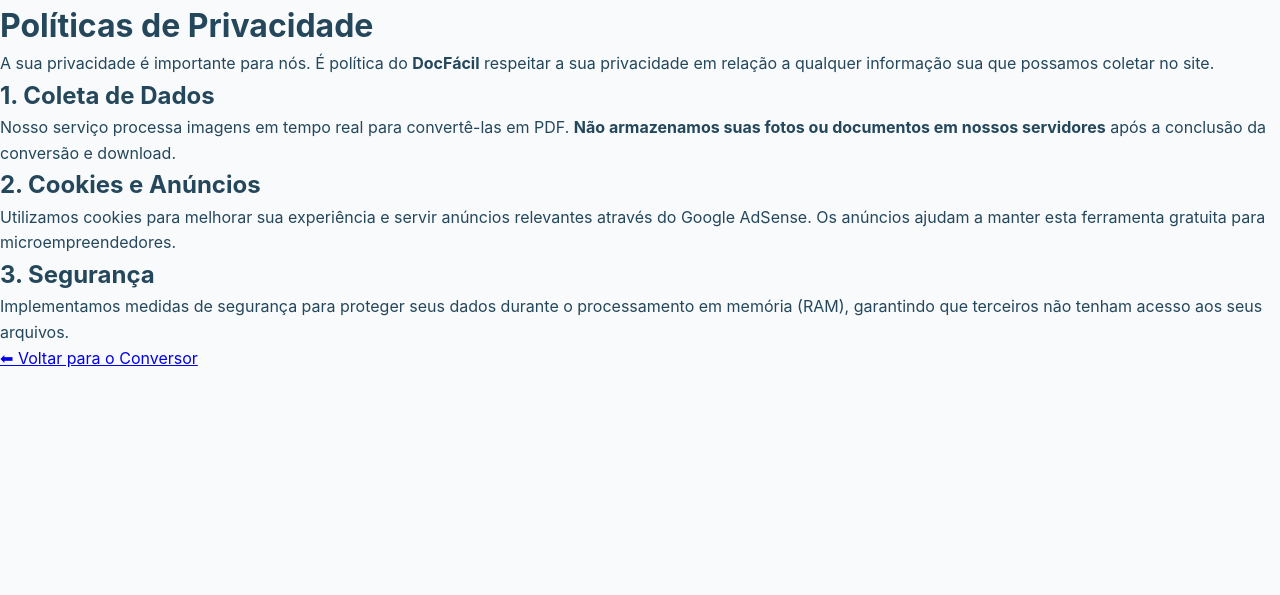
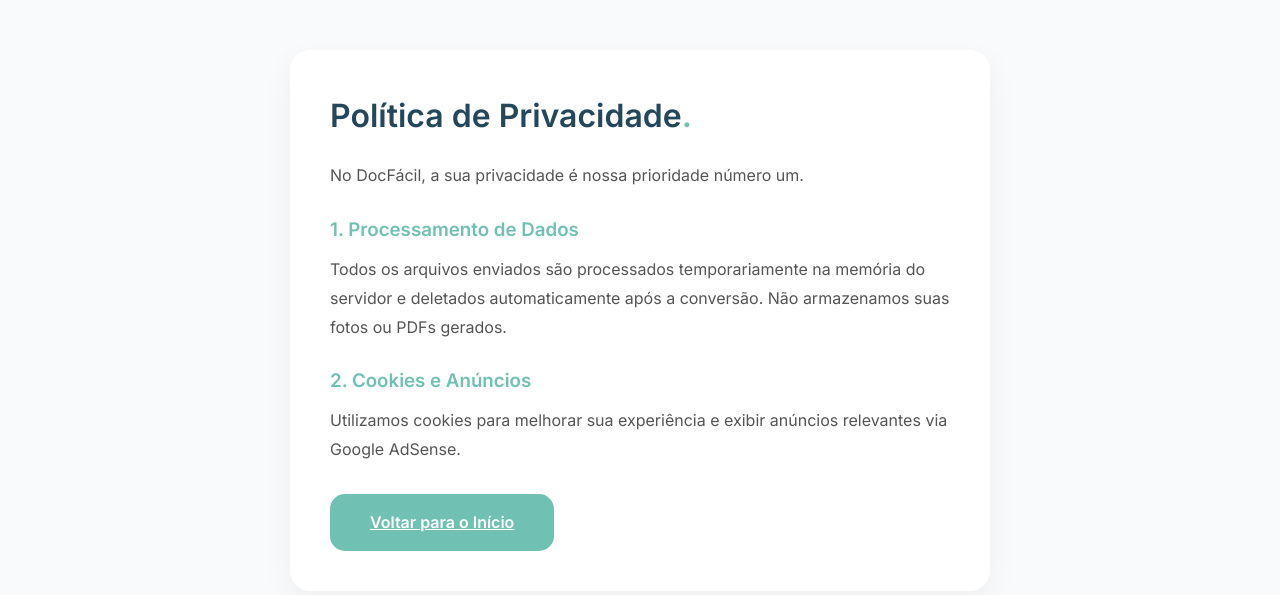
Before and after one commit to duathami/DocFacil, a FastAPI app: page /privacidade in a window 1280 px wide. Shown: the top 595 px of the page. Run offline with FastAPI, Linux system fonts and the light colour scheme.

Commit message:
Corrigindo rotas e design das páginas legais

```diff
--- a/app/main.py
+++ b/app/main.py
@@ -23,6 +23,16 @@ async def privacidade(request: Request):
     return templates.TemplateResponse("privacidade.html", {"request": request})
 
 
+@app.get("/termos", response_class=HTMLResponse)
+async def termos(request: Request):
+    return templates.TemplateResponse("termos.html", {"request": request})
+
+
+@app.get("/ajuda", response_class=HTMLResponse)
+async def ajuda(request: Request):
+    return templates.TemplateResponse("ajuda.html", {"request": request})
+
+
 @app.post("/convert")
 async def convert_images(files: list[UploadFile] = File(...)):
     """
--- a/app/static/css/style.css
+++ b/app/static/css/style.css
@@ -171,3 +171,18 @@ body {
     font-size: 0.9rem;
     color: #666;
 }
+
+/* Legal / páginas legais (privacidade, termos, ajuda) */
+.container-legal {
+    max-width: 700px;
+    margin: 50px auto;
+    padding: 40px;
+    background: var(--white);
+    border-radius: 20px;
+    box-shadow: 0 10px 30px rgba(0,0,0,0.05);
+}
+
+.legal-page h1 { color: var(--dark); margin-bottom: 20px; }
+.legal-page h1 span { color: var(--primary); }
+.legal-page h3 { margin: 25px 0 10px; color: var(--primary); }
+.legal-page p { color: #555; line-height: 1.8; }
--- a/app/templates/privacidade.html
+++ b/app/templates/privacidade.html
@@ -2,24 +2,23 @@
 <html lang="pt-br">
 <head>
     <meta charset="UTF-8">
-    <title>Políticas de Privacidade - DocFácil</title>
-    <link rel="stylesheet" href="{{ url_for('static', path='/css/style.css') }}">
+    <meta name="viewport" content="width=device-width, initial-scale=1.0">
+    <title>Política de Privacidade - DocFácil</title>
+    <link rel="stylesheet" href="/static/css/style.css">
+    <link href="https://fonts.googleapis.com/css2?family=Inter:wght@400;600&display=swap" rel="stylesheet">
 </head>
-<body>
-    <div class="container">
-        <h1>Políticas de Privacidade</h1>
-        <p>A sua privacidade é importante para nós. É política do <strong>DocFácil</strong> respeitar a sua privacidade em relação a qualquer informação sua que possamos coletar no site.</p>
+<body class="legal-page">
+    <div class="container-legal">
+        <h1>Política de Privacidade<span>.</span></h1>
+        <p>No DocFácil, a sua privacidade é nossa prioridade número um.</p>
 
-        <h2>1. Coleta de Dados</h2>
-        <p>Nosso serviço processa imagens em tempo real para convertê-las em PDF. <strong>Não armazenamos suas fotos ou documentos em nossos servidores</strong> após a conclusão da conversão e download.</p>
+        <h3>1. Processamento de Dados</h3>
+        <p>Todos os arquivos enviados são processados temporariamente na memória do servidor e deletados automaticamente após a conversão. Não armazenamos suas fotos ou PDFs gerados.</p>
 
-        <h2>2. Cookies e Anúncios</h2>
-        <p>Utilizamos cookies para melhorar sua experiência e servir anúncios relevantes através do Google AdSense. Os anúncios ajudam a manter esta ferramenta gratuita para microempreendedores.</p>
+        <h3>2. Cookies e Anúncios</h3>
+        <p>Utilizamos cookies para melhorar sua experiência e exibir anúncios relevantes via Google AdSense.</p>
 
-        <h2>3. Segurança</h2>
-        <p>Implementamos medidas de segurança para proteger seus dados durante o processamento em memória (RAM), garantindo que terceiros não tenham acesso aos seus arquivos.</p>
-
-        <a href="/">⬅ Voltar para o Conversor</a>
+        <a href="/" class="btn-primary" style="margin-top: 30px; display: inline-block; width: auto;">Voltar para o Início</a>
     </div>
 </body>
 </html>
```
